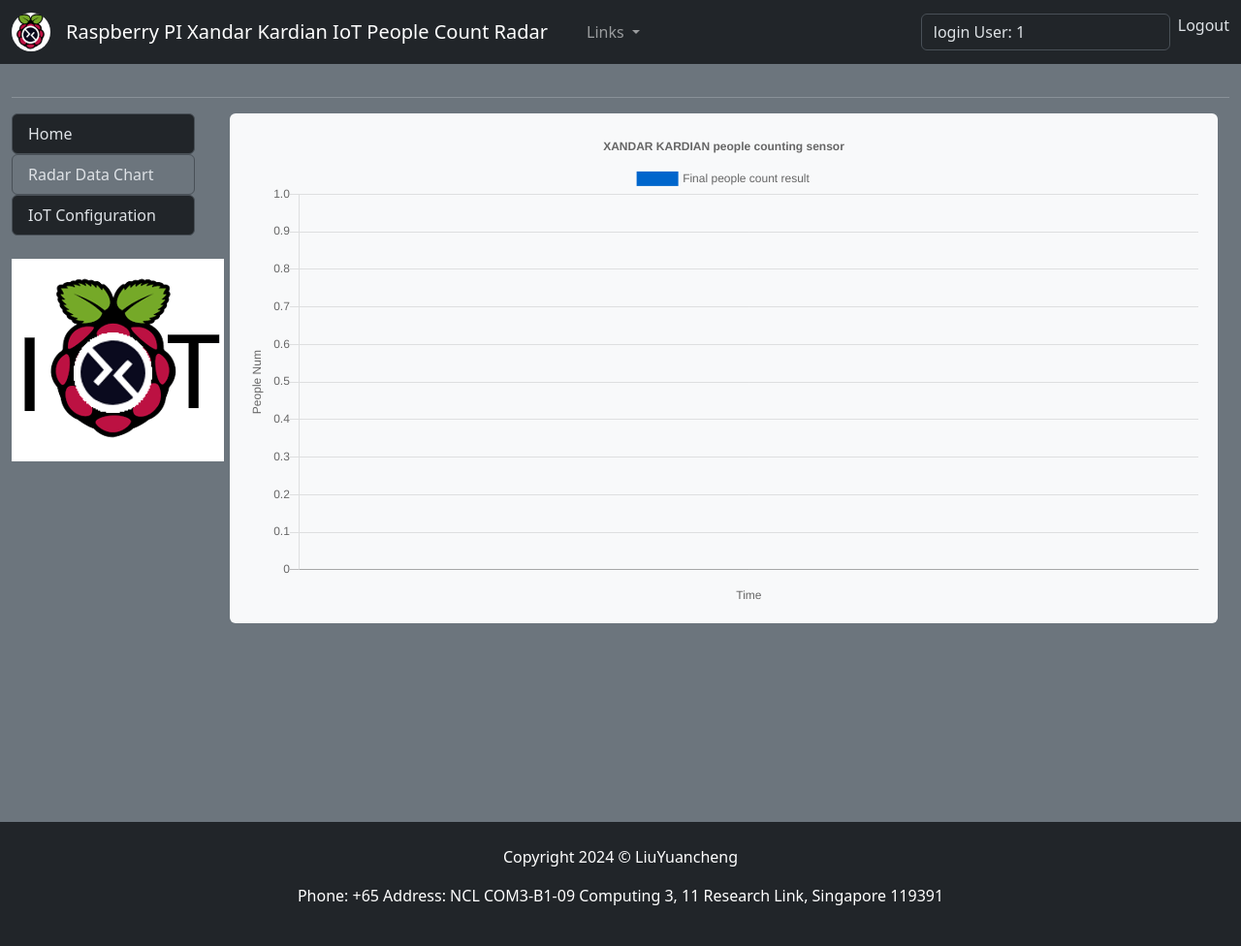
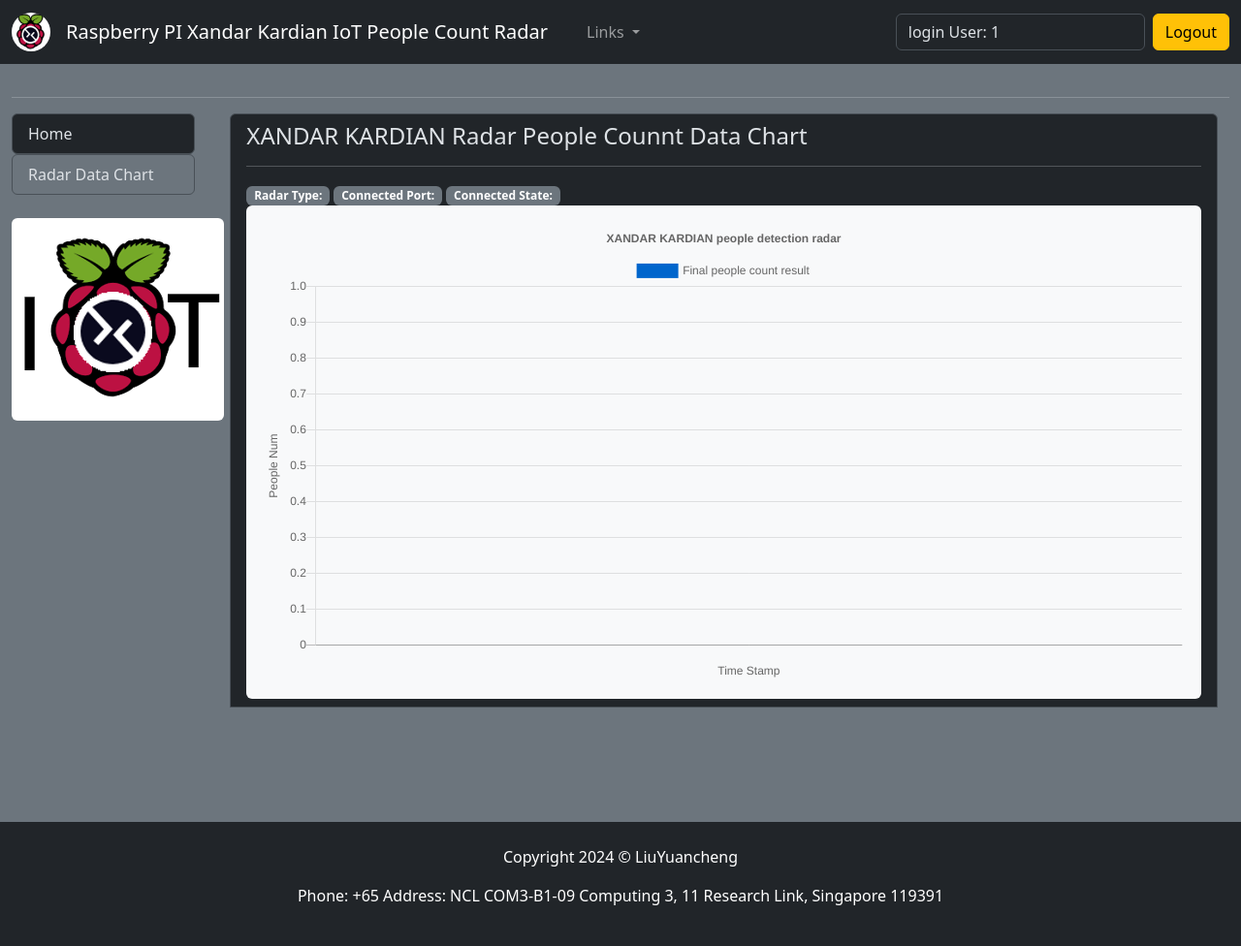
Before and after one commit to LiuYuancheng/Xandar_PPL_Sensor_IOT_Web, a Flask app: page /chart in a window 1280 px wide. Shown: the whole page at 97% size. Run offline with Flask 3, Linux system fonts and the light colour scheme; a user stored in the database is signed in; data that the repository does not hold is empty; some libraries are stand-ins or nearby versions.

Commit message:
Update the chart page.

```diff
--- a/src/XandaWebAuth.py
+++ b/src/XandaWebAuth.py
@@ -12,7 +12,7 @@
 # License:
 #-----------------------------------------------------------------------------
 
-from flask import Blueprint, render_template, redirect, url_for, request, flash
+from flask import Blueprint, render_template, redirect, url_for, flash, request
 from flask_login import login_user, login_required, logout_user, UserMixin
 import XandaGlobal as gv
 
--- a/src/XandaWebHost.py
+++ b/src/XandaWebHost.py
@@ -68,12 +68,13 @@
     return render_template('index.html')
 
 @application.route('/chart')
+@login_required
 def chart():
     posts = {'page': 1}
     return render_template('chart.html', posts=posts)
 
-
 @application.route('/chart-data') # the route component must match the related <dev> in the html file.
+@login_required
 def chart_data():
     def generate_sensor_data():
         while True:
--- a/src/templates/base.html
+++ b/src/templates/base.html
@@ -48,7 +48,7 @@
                     <button class="btn btn-primary" type="button" onclick="location.href='{{ url_for('auth.login') }}'">login</button>
                 {% else %}
                     <input class="form-control me-2" type="text" value="login User: {{current_user.name}}" placeholder="Search">
-                    <a class="nav-link" href="{{ url_for('auth.logout') }}" >Logout </a>
+                    <button class="btn btn-warning" type="button" onclick="location.href='{{ url_for('auth.logout') }}'">Logout</button>
                 {% endif %}
 
             </form>
--- a/src/templates/chart.html
+++ b/src/templates/chart.html
@@ -7,6 +7,14 @@
 {% block mgmContent %}
 
     <div class="container">
+        <ul class="list-group">
+            <li class="list-group-item">
+                <h4> XANDAR KARDIAN Radar People Counnt Data Chart </h4>
+                <hr>
+                <span class="badge bg-secondary">Radar Type:</span>
+                <span class="badge bg-secondary">Connected Port:</span>
+                <span class="badge bg-secondary">Connected State:</span>
+
                 <div class="row">
                     <div class="col-12">
                         <div class="card bg-light text-dark">
@@ -16,7 +24,11 @@
                         </div>
                     </div>
                 </div>
+            </li>
+            <br>
+        </ul>
     </div>
+
     <!--suppress JSUnresolvedLibraryURL -->
     <script src="https://cdnjs.cloudflare.com/ajax/libs/jquery/3.4.0/jquery.min.js"></script>
     <script src="https://cdnjs.cloudflare.com/ajax/libs/Chart.js/2.8.0/Chart.min.js"></script>
@@ -38,7 +50,7 @@
                     responsive: true,
                     title: {
                         display: true,
-                        text: 'XANDAR KARDIAN people counting sensor'
+                        text: 'XANDAR KARDIAN people detection radar'
                     },
                     tooltips: {
                         mode: 'index',
@@ -53,7 +65,7 @@
                             display: true,
                             scaleLabel: {
                                 display: true,
-                                labelString: 'Time'
+                                labelString: 'Time Stamp'
                             }
                         }],
                         yAxes: [{
--- a/src/templates/index.html
+++ b/src/templates/index.html
@@ -55,14 +55,13 @@
     }
   </style>
 
-
 {% endblock %}
 
 {% block content %}
 
 <div class="col-md-12">
     <div class="h-100 p-5 text-bg-dark rounded-3">
-        <h2> Welcome to Access the XAKA[Xandar Kardian] People Counting Radar IoT </h2>
+        <h2> Welcome to Access the XAKA [Xandar Kardian] People Detection Radar IoT </h2>
         <br>
         <div class="row">
             <div class="col-sm-2">
--- a/src/templates/mgmbase.html
+++ b/src/templates/mgmbase.html
@@ -21,19 +21,28 @@
                 <a href="{{ url_for('chart')}}" class="list-group-item list-group-item-action">Radar Data Chart</a>
                 {% endif %}
             </div>
+            {% if current_user.name == 'admin'%}
+            <div class="list-group">
+                {% if posts['page'] == 2 %}
+                <a href="#" class="list-group-item list-group-item-action bg-secondary">User
+                    Configuration</a>
+                {% else %}
+                <a href="#" class="list-group-item list-group-item-action">User Configuration</a>
+                {% endif %}
+            </div>
 
             <div class="list-group">
-                {% if posts['page'] == 2 %}
+                {% if posts['page'] == 3 %}
                 <a href="#" class="list-group-item list-group-item-action bg-secondary">IoT
                     Configuration</a>
                 {% else %}
                 <a href="#" class="list-group-item list-group-item-action">IoT Configuration</a>
                 {% endif %}
             </div>
-
+            {% endif %}
         {% endif %}
         <br>
-        <img src="{{url_for('static', filename='images/Logo.png')}}" class="class="rounded mx-auto d-block" alt="logo">
+        <img src="{{url_for('static', filename='images/Logo.png')}}" class="rounded mx-auto d-block" alt="logo">
 
     </div>
 
```
Also changed, not shown: 1 other file. Lines whose indentation alone changed are shown as unchanged.
